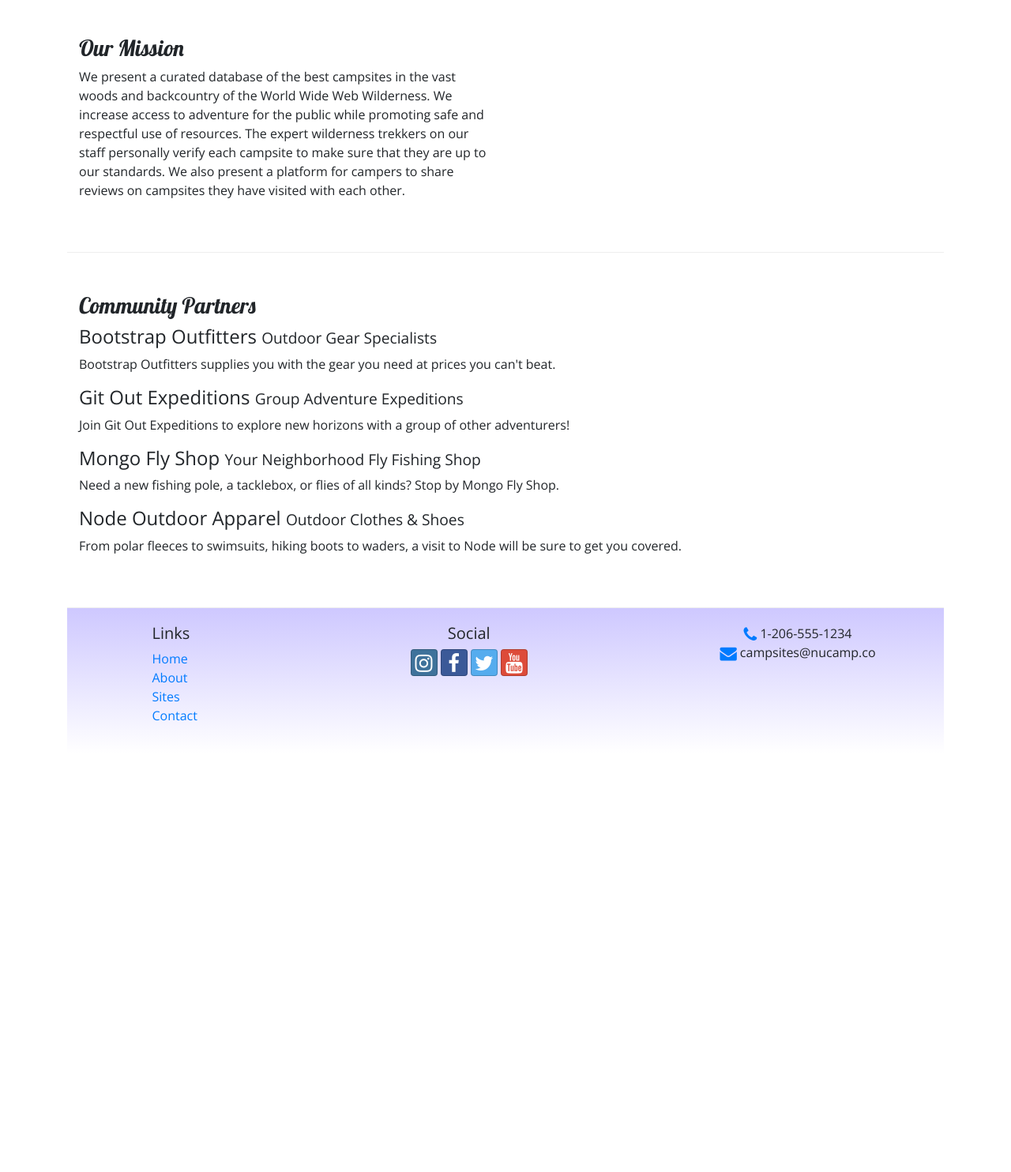
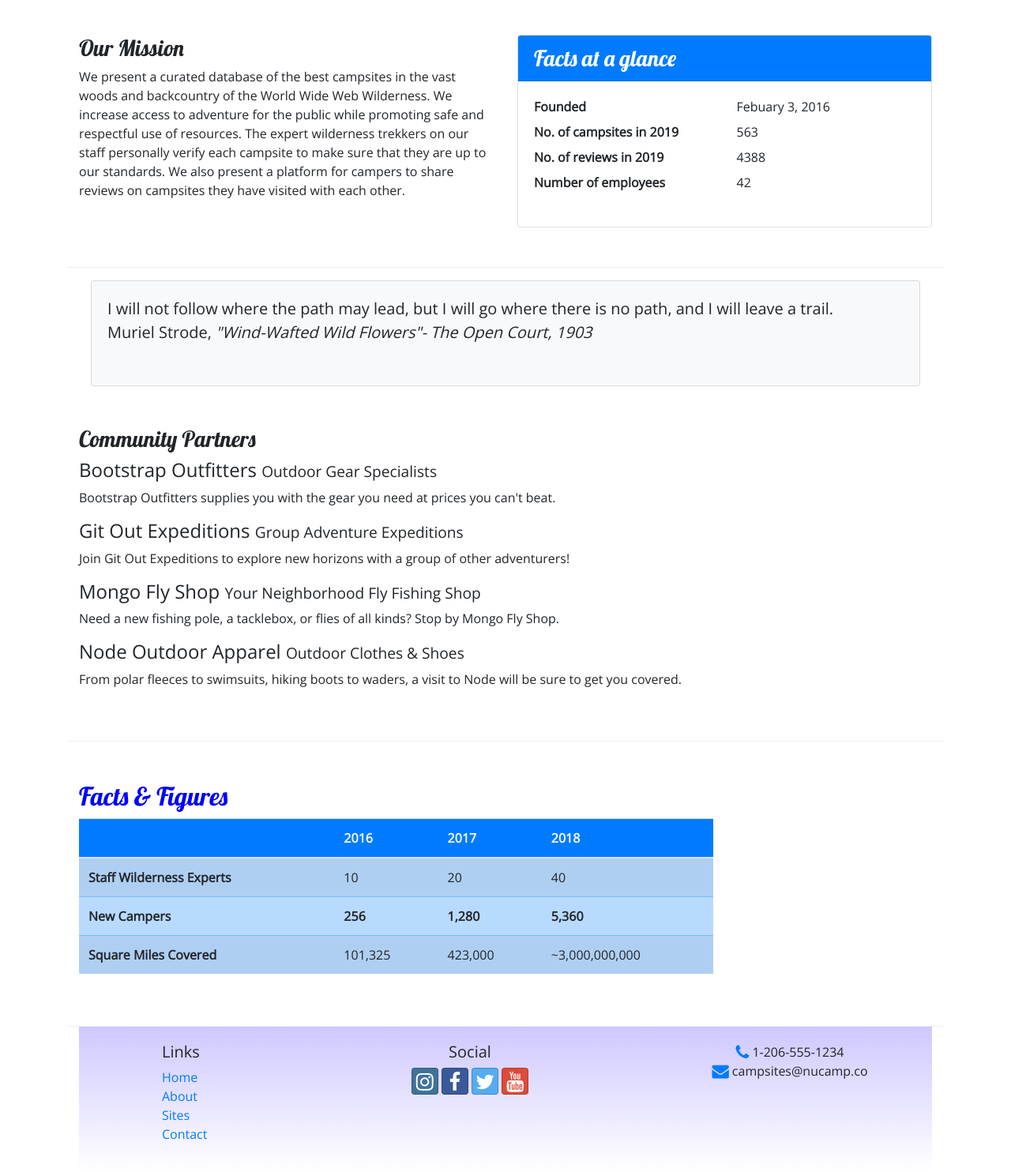
Before and after one commit to wahidCarvan/bootstrap, a website: page aboutus.html in a window 1280 px wide. Shown: the part 360-1844 px from the top of the page at 79% size. Before the commit the page ends 1314 px from the top, so only its background shows below. Drawn offline with nearby package versions, Linux system fonts and the light colour scheme.

Commit message:
added tables

```diff
--- a/aboutus.html
+++ b/aboutus.html
@@ -65,6 +65,35 @@
                     campsite to make sure that they are up to our standards. We also present a platform for campers to
                     share reviews on campsites they have visited with each other.</p>
             </div>
+            <div class="col-sm-6">
+                <div class="card">
+                    <h3 class="card-header bg-primary text-white">Facts at a glance</h3>
+                    <div class="card-body">
+                        <dl class="row">
+                            <dt class="col-6">Founded</dt>
+                            <dd class="col-6">Febuary 3, 2016</dd>
+                            <dt class="col-6">No. of campsites in 2019</dt>
+                            <dd class="col-6">563</dd>
+                            <dt class="col-6">No. of reviews in 2019</dt>
+                            <dd class="col-6">4388</dd>
+                            <dt class="col-6">Number of employees</dt>
+                            <dd class="col-6">42</dd>
+                        </dl>
+                    </div>
+                </div>
+            </div>
+                </div>
+                <div class="col">
+                    <div class="card bg-light mt-3">
+                        <blockquote class="blockquote card-body">
+                            <p class="mb-0">I will not follow where the path may lead, but I will go where there is no path, and I will leave a trail.</p>
+                            <footer class="blockquote footer">Muriel Strode,
+                                <cite title="Source Title">"Wind-Wafted Wild Flowers"-
+                                    The Open Court, 1903
+                                </cite>
+                            </footer>
+                        </blockquote>
+                    </div>
                 </div>
                     </div>
 <div class="container">
@@ -82,9 +111,46 @@
                     covered.</p>
             </div>
         </div>
-    </div>
+        <div class="row row-content">
+            <div class="col-sm-9">
+                <h2>Facts &amp; Figures</h2>
+                <div class="table-responsive">
+                    <table class="table table-striped">
+                        <thead>
+                            <tr class="bg-primary text-light">
+                                <th></th>
+                                <th>2016</th>
+                                <th>2017</th>
+                                <th>2018</th>
+                            </tr>
+                        </thead>
+                        <tbody class="table-primary">
+                            <tr>
+                                <th>Staff Wilderness Experts</th>
+                                <td>10</td>
+                                <td>20</td>
+                                <td>40</td>
+                            </tr>
+                            <tr>
+                                <th>New Campers</th>
+                                <th>256</th>
+                                <th>1,280</th>
+                                <th>5,360</th>
+                            </tr>
+                            <tr>
+                                <th>Square Miles Covered</th>
+                                <td>101,325</td>
+                                <td>423,000</td>
+                                <td>~3,000,000,000</td>
+                            </tr>
+                        </tbody>
+                    </table>
+                </div>
+            </div>
+        </div>
 
-    <footer>
+
+    <footer class="site-footer">
         <div class="container">
             <div class="row">
                 <div class="col-4 col-sm-2 offset-1">
--- a/css/styles.css
+++ b/css/styles.css
@@ -14,7 +14,7 @@ header h2 {
     color: white;
 }
 
-footer {
+.site-footer {
     background-image: linear-gradient(#CEC8FF, white);
     padding: 20px 0;
 }
```
Also changed, not shown: contactus.html (+1 -1 lines), index.html (+1 -1 lines), test.html (added, +19 -0 lines).
